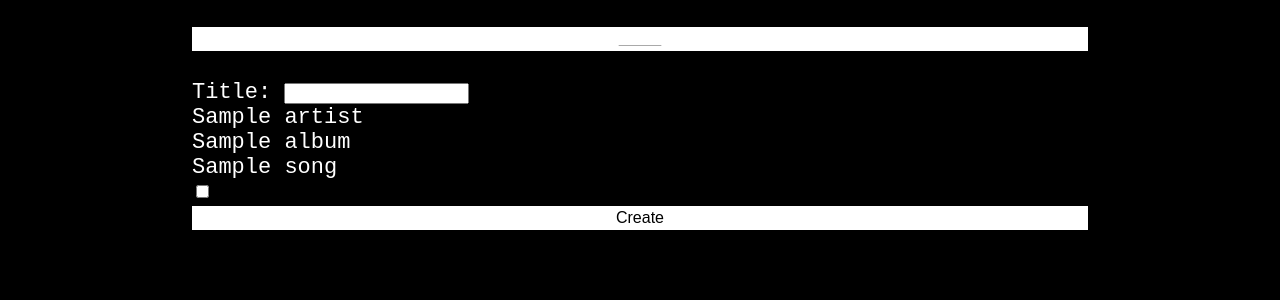
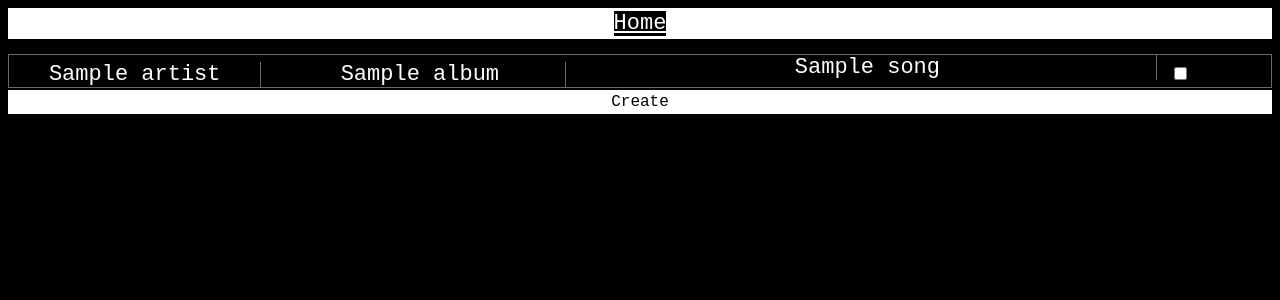
Before and after one commit to FilippoRiva/web_playlistonline_html, a Spring app: page /playlist in a window 1280 px wide. Shown: the top 300 px of the page. Run offline with Thymeleaf, Linux system fonts and the light colour scheme; the template is opened without the code that fills it: most values are stand-ins (such as "Sample title", 1, 10 or a date in 2020); data that the repository does not hold is empty.

Commit message:
beginning of hell

```diff
--- a/src/main/webapp/WEB-INF/templates/home.html
+++ b/src/main/webapp/WEB-INF/templates/home.html
@@ -126,7 +126,6 @@
                                 </div>
                             </div>
                         </div>
-                        </td>
                     </div>
                 </div>
             </div>
--- a/src/main/webapp/WEB-INF/templates/login.html
+++ b/src/main/webapp/WEB-INF/templates/login.html
@@ -1,6 +1,6 @@
 <!DOCTYPE html>
 <html xmlns:th="http://www.thymeleaf.org">
-<link rel="stylesheet" type="text/css" href="css/style.css">
+<link rel="stylesheet" type="text/css" href="css/login.css">
 <head>
     <meta charset="UTF-8">
     <title>PlaylistOnline</title>
--- a/src/main/webapp/WEB-INF/templates/playlist.html
+++ b/src/main/webapp/WEB-INF/templates/playlist.html
@@ -40,11 +40,7 @@
     No Songs
 </div>
 <div class="song-adder-container">
-    <form class="playlist-form" action = "/PlaylistOnline/playlist-add" method = "post" autocomplete="off">
-        <div class="row">
-            <label class="left" for="p_title" >Title:</label>
-            <input class="right" type="text" id="p_title" name="p_title"><br>
-        </div>
+    <form class="playlist-form" th:action = "@{/playlist-add(p_ID=${param.id},page=${param.page})}" method = "post" autocomplete="off">
         <div th:if="${artists.size()==0}">
             <br>No more songs to add<br>
         </div>
--- a/src/main/webapp/WEB-INF/templates/registration.html
+++ b/src/main/webapp/WEB-INF/templates/registration.html
@@ -1,7 +1,7 @@
 <!DOCTYPE html>
 <html lang="en">
 <html xmlns:th="http://www.thymeleaf.org">
-<link rel="stylesheet" type="text/css" href="css/style.css">
+<link rel="stylesheet" type="text/css" href="css/login.css">
 <head>
     <meta charset="UTF-8">
     <title>PlaylistOnline</title>
--- /dev/null
+++ b/src/main/webapp/css/artists-table.css
@@ -0,0 +1,81 @@
+/*artists*/
+.artist-container {
+    position: relative;
+    width: 100%;
+}
+
+.artist {
+    position: relative;
+    display: inline-block;
+    width: 100%;
+    height: 100%;
+    border: 1px solid dimgrey;
+}
+
+.artist-text {
+    position: relative;
+    display: inline-block;
+    height: 100%;
+    width: 20%;
+    border-right: 1px solid dimgrey;
+    text-align: center;
+}
+.artist-albums {
+    position: relative;
+    display: inline-block;
+    width: 77%;
+    height: 100%;
+}
+
+.album {
+    position: relative;
+    display: inline-block;
+    width: 100%;
+    height: 100%;
+}
+.album-title {
+    position: relative;
+    display: inline-block;
+    width: 30%;
+    height: 100%;
+    border-right: dimgrey 1px solid;
+    text-align: center;
+}
+
+.album:not(:last-child){
+    border-bottom: dimgrey 1px solid;
+}
+
+.song:not(:last-child){
+    border-bottom: dimgrey 1px solid;
+}
+
+.album-songs {
+    position: relative;
+    display: inline-block;
+    width: 66%;
+    height: 100%;
+}
+.song {
+    position: relative;
+    display: inline-block;
+    width: 100%;
+    height: 100%;
+}
+
+.song-title {
+    position: relative;
+    display: inline-block;
+    width: 90%;
+    height: 100%;
+    border-right: 1px dimgrey solid;
+    overflow: hidden;
+    text-align: center;
+}
+
+.song-checkbox {
+    position: relative;
+    display: inline-block;
+    width: 6%;
+    height: 100%;
+}
--- a/src/main/webapp/css/playlist.css
+++ b/src/main/webapp/css/playlist.css
@@ -1,16 +1,5 @@
-* {
-    box-sizing: border-box;
-}
-
-body {
-    font-family: "Courier New", monospace;
-    color:white;
-    background: black;
-    margin-left: 15%;
-    margin-right: 15%;
-    margin-top: 2%;
-    font-size: 22px;
-}
+@import url(style.css);
+@import url(artists-table.css);
 
 .home {
     position: fixed;
@@ -18,11 +7,13 @@ body {
     right:15px;
 }
 
-h1 {
-    text-align: center;
-    cursor: default;
+.logout {
+    position: fixed;
+    top:30px;
+    right:15px;
 }
 
+/*song navigation*/
 .song-navigation {
     max-width: 1000px;
     margin: auto;
@@ -55,45 +46,3 @@ h1 {
     top:30%;
     left:75%;
 }
-
-.button {
-    position: relative;
-    width: 100%;
-    background-color: white;
-    border: none;
-    color: black;
-    padding: 3px 10px;
-    text-align: center;
-    text-decoration: none;
-    font-size: 16px;
-    cursor: pointer;
-}
-
-a:link{
-    text-decoration-color: darkgrey;
-    color:white
-}
-
-a:visited{
-    text-decoration-color: darkgrey;
-    color:white
-}
-
-input:focus{
-    outline: none;
-}
-
-.button:hover{
-    animation: .8 forwards 0.1s toGreenButton;
-}
-
-@keyframes toGreenButton {
-    100% {
-        background: black;
-        color: lawngreen;
-    }
-}
-
-@keyframes toGreenLink {
-    100% {color: lawngreen}
-}
--- a/src/main/webapp/css/song.css
+++ b/src/main/webapp/css/song.css
@@ -0,0 +1 @@
+@import url(style.css);
--- a/src/main/webapp/css/style.css
+++ b/src/main/webapp/css/style.css
@@ -1,39 +1,66 @@
-body {
-    font-family: "Lucida Console", "Courier New", monospace;
+* {
+    box-sizing: border-box;
+    font-family: "Courier New", monospace;
     color:white;
     background: black;
-    margin-left: 10%;
-    margin-right: 10%;
-    margin-top: 12%;
+    font-size: 22px;
 }
+
+/*default html components*/
+h1 {
+    text-align: center;
+    cursor: default;
+}
+
+select {
+    position: relative;
+    padding: 2px;
+    height: 22px;
+    border: 0;
+    cursor: pointer;
+    background: white;
+}
+
+/*links*/
 a:link{
     color:white
 }
+
 a:visited{
     color:white
 }
 
-form input{
+/*generic button*/
+.button {
+    position: relative;
+    width: 100%;
     background-color: white;
     border: none;
     color: black;
     padding: 3px 10px;
     text-align: center;
     text-decoration: none;
-    display: inline-block;
     font-size: 16px;
-    margin: 5px 2px;
     cursor: pointer;
-    width: 150px;
-}
-div.centered-form{
-    text-align: center;
 }
 
 .button:hover, .link:hover{
     animation: 0.5 forwards 0.1s toGray;
 }
 
+/*hide class*/
+.hide {
+    display: none;
+}
+
+input:focus{
+    outline: none;
+}
+
+@keyframes toGreenLink {
+    100% {color: lawngreen}
+}
+
 @keyframes toGray {
     100% {background: gray}
 }
```
Also changed, not shown: src/main/webapp/css/home.css (+5 -155 lines), src/main/webapp/css/login.css (added, +28 -0 lines). Lines whose indentation alone changed are shown as unchanged.
